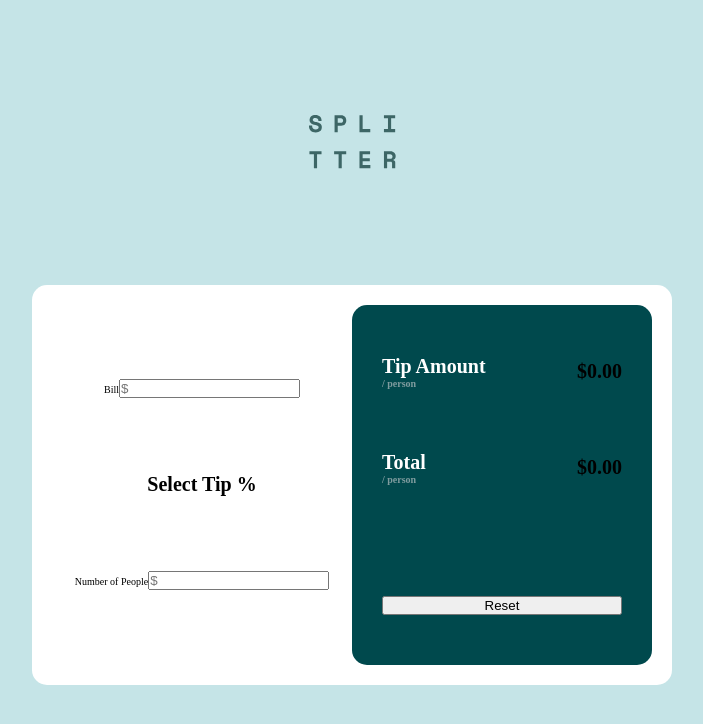
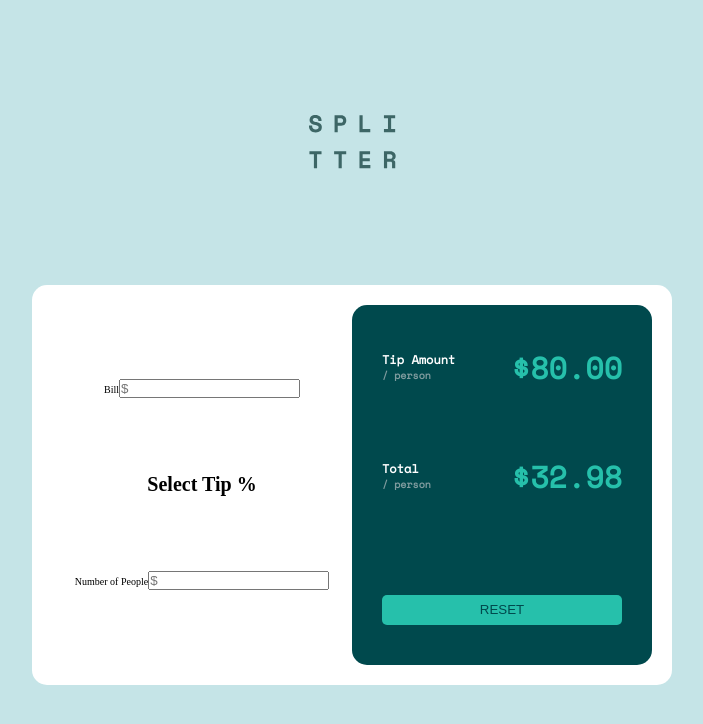
Before and after one commit to akindoju/tip-calculator, a React (Create React App) app: page / in a window 1280 px wide. Shown: the top 724 px of the page, without its empty margins (288-991 px from the left). Built offline with nearby package versions, Linux system fonts and the light colour scheme.

Commit message:
Styled splitter right

```diff
--- a/src/App.jsx
+++ b/src/App.jsx
@@ -51,7 +51,7 @@ function App() {
                 <h1>Tip Amount</h1>
                 <h4>/ person</h4>
               </div>
-              <h1>$0.00</h1>
+              <h1 className="splitter__right--top--total--price">$80.00</h1>
             </div>
 
             <div className="splitter__right--top--total">
@@ -59,7 +59,7 @@ function App() {
                 <h1>Total</h1>
                 <h4>/ person</h4>
               </div>
-              <h1>$0.00</h1>
+              <h1 className="splitter__right--top--total--price">$32.98</h1>
             </div>
           </div>
 
--- a/src/App.scss
+++ b/src/App.scss
@@ -1,3 +1,5 @@
+@import url("https://fonts.googleapis.com/css2?family=Space+Mono:ital@0;1&display=swap");
+
 *,
 *::before,
 *::after {
@@ -43,7 +45,7 @@ html {
     background-color: hsl(183, 100%, 15%);
     height: 100%;
     width: 50%;
-    padding: 5rem 3rem;
+    padding: 4rem 3rem;
     display: flex;
     flex-direction: column;
     border-radius: 1.5rem;
@@ -53,7 +55,7 @@ html {
       display: flex;
       flex-direction: column;
       justify-content: space-between;
-      height: 50%;
+      height: 55%;
 
       &--tipAmount,
       &--total {
@@ -62,14 +64,37 @@ html {
         justify-content: space-between;
 
         &--label {
+          font-family: "Space Mono", monospace;
+
           h1 {
             color: white;
+            font-size: 1.2rem;
           }
 
           h4 {
             color: hsl(184, 14%, 56%);
           }
         }
+
+        &--price {
+          color: hsl(172, 67%, 45%);
+          font-family: "Space Mono", monospace;
+          font-size: 3rem;
+        }
+      }
+    }
+
+    &--btn {
+      height: 3rem;
+      border: none;
+      border-radius: 0.5rem;
+      text-transform: uppercase;
+      cursor: pointer;
+      background-color: hsl(172, 67%, 45%);
+      color: hsl(183, 100%, 15%);
+
+      &:active {
+        transform: scale(0.98);
       }
     }
   }
```
